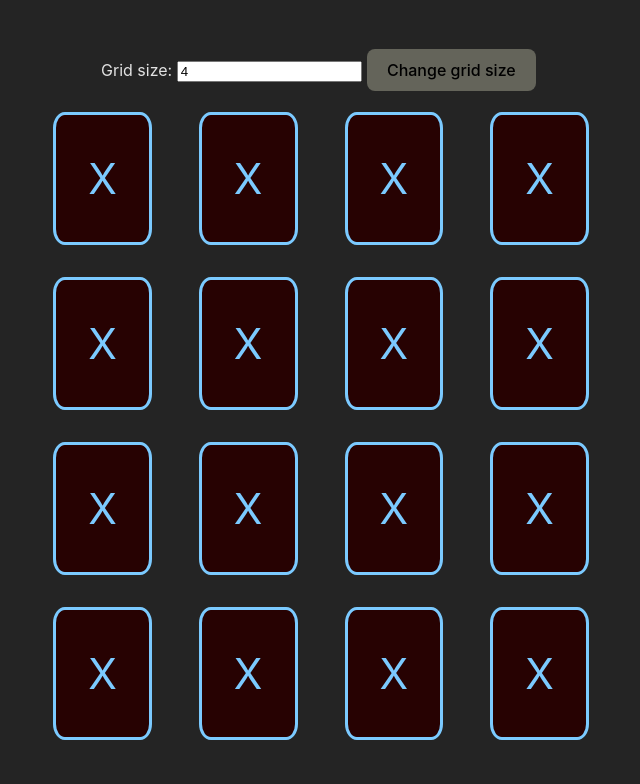
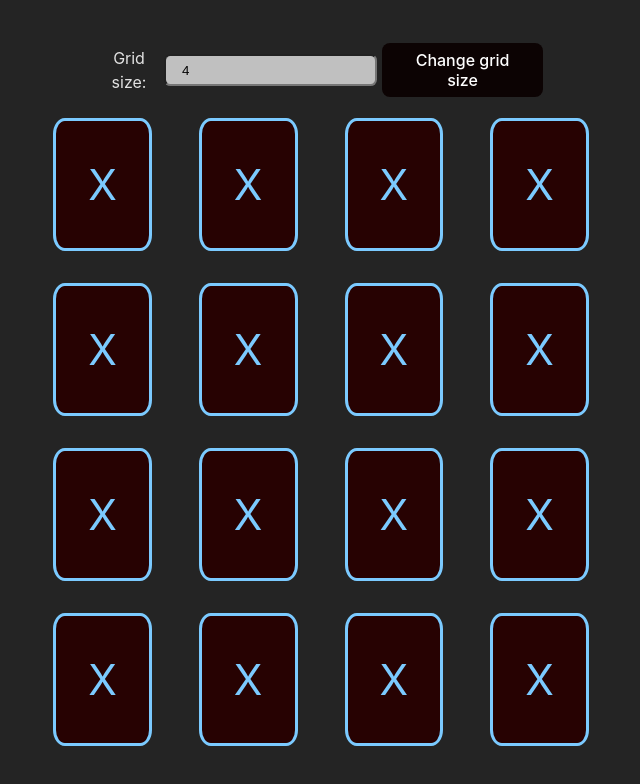
Before and after one commit to naekit/various-react-bits, a React (Vite) app: page / in a window 1280 px wide. Shown: the top 784 px of the page, without its empty margins (319-959 px from the left). Built offline with nearby package versions, Linux system fonts and the light colour scheme.

Commit message:
finished memory game

```diff
--- a/src/App.css
+++ b/src/App.css
@@ -62,3 +62,14 @@
 .card.revealed:hover {
 	background-color: rgb(39, 2, 2);
 }
+#grid-size {
+	padding: 0.4rem 1rem;
+	background-color: #c0c0c0;
+	border-radius: 0.4rem;
+}
+.input {
+	display: flex;
+	align-items: center;
+	width: 80%;
+	margin: 0 auto;
+}
--- a/src/components/Memory.tsx
+++ b/src/components/Memory.tsx
@@ -98,7 +98,7 @@ function Memory() {
 
 	return (
 		<div>
-			<div>
+			<div className="input">
 				<label htmlFor="grid-size">Grid size: </label>
 				<input
 					id="grid-size"
--- a/src/index.css
+++ b/src/index.css
@@ -40,11 +40,12 @@ button {
 	border-radius: 8px;
 	border: 1px solid transparent;
 	margin: 5px;
-	padding: 0.6em 1.2em;
+	padding: 0.4rem 1rem;
 	font-size: 1em;
 	font-weight: 500;
 	font-family: inherit;
-	background-color: rgba(100, 100, 90);
+	background-color: rgb(12, 3, 3);
+	color: white;
 	cursor: pointer;
 	transition: border-color 0.25s;
 }
```
